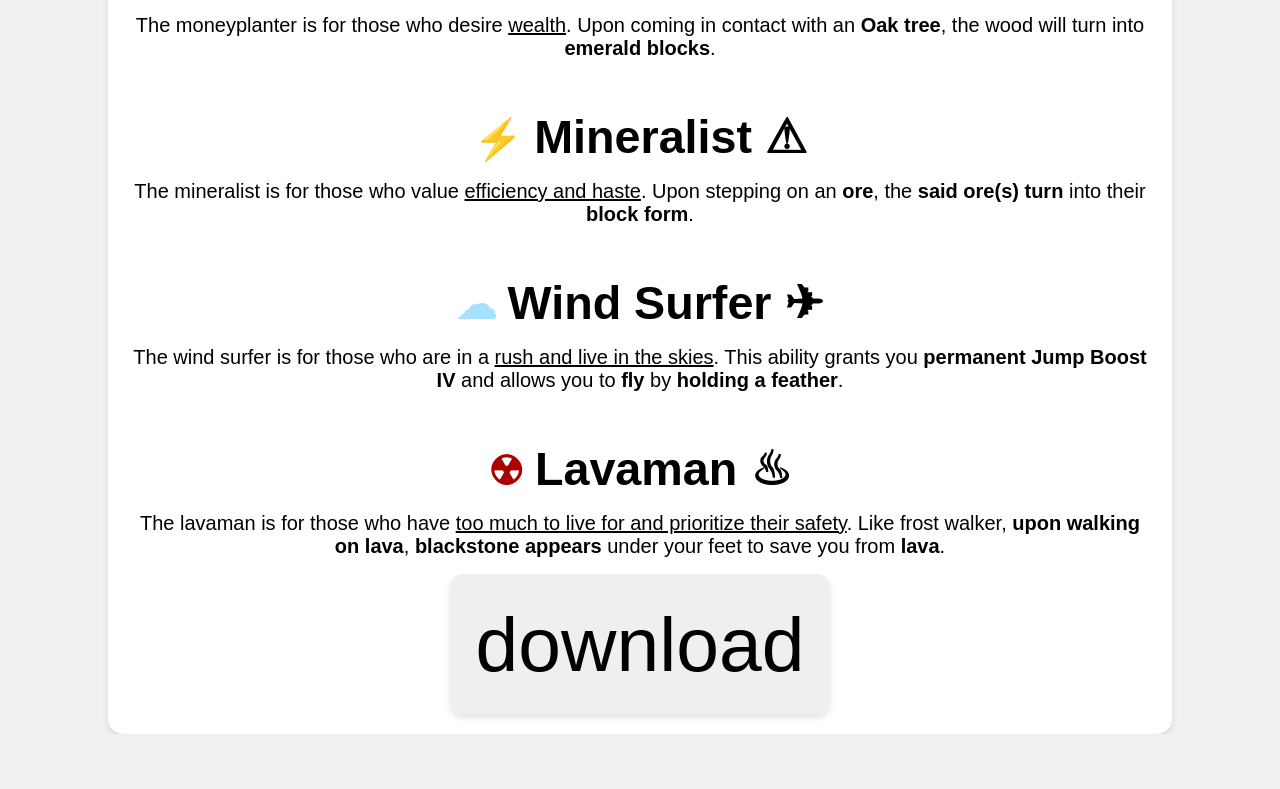
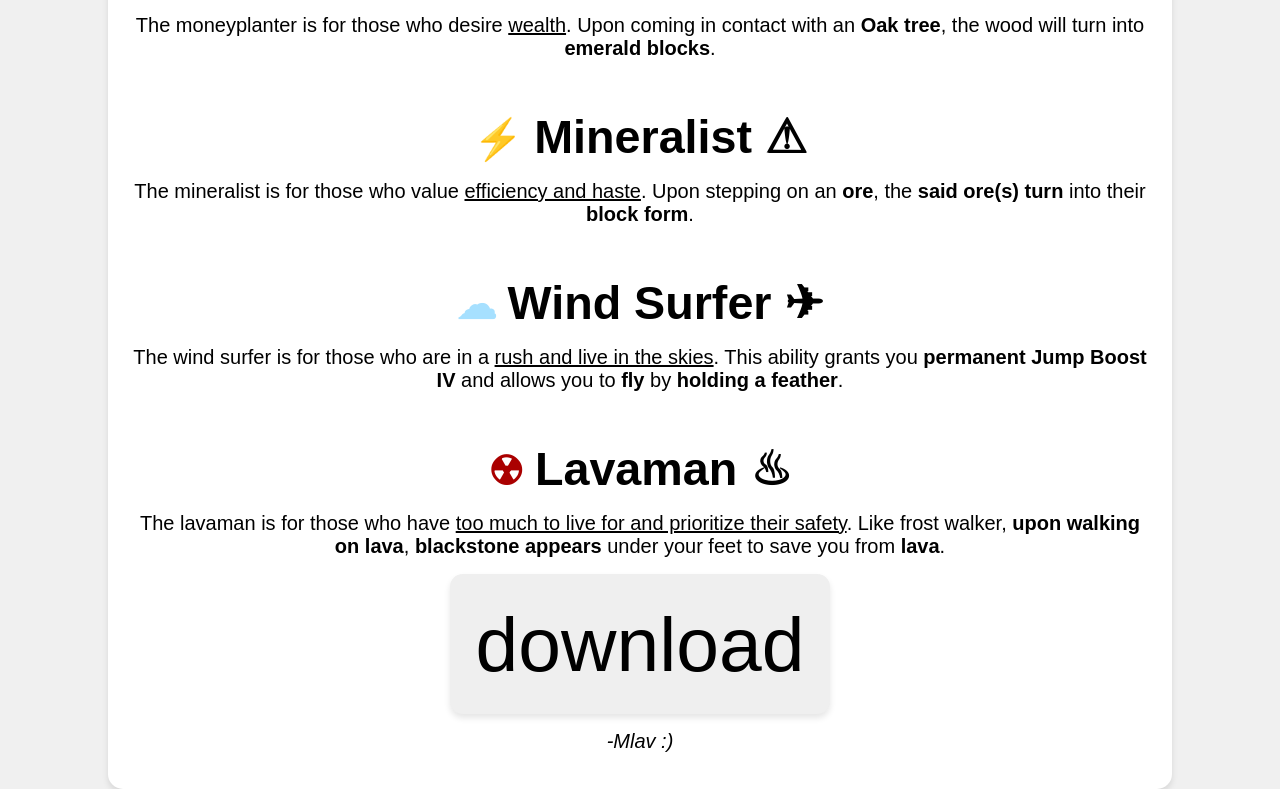
Before and after one commit to Sirpedia/Neutralize, a plain HTML site: page index.html in a window 1280 px wide. Shown: the part 652-1441 px from the top of the page. Before the commit the page ends 1386 px from the top, so only its background shows below. Drawn offline with Linux system fonts and the light colour scheme; a web font is replaced by a local one.

Commit message:
Update index.html

```diff
--- a/index.html
+++ b/index.html
@@ -55,6 +55,7 @@
             <p><strong><span style="color:#aa0000;font-size:30pt;">☢&nbsp;</span><span style="font-size:35pt;">Lavaman ♨</span></strong></p>
             <p><span style="font-size:15pt;">The lavaman is for those who have <u>too much to live for and prioritize their safety</u>. Like frost walker, <strong>upon walking on lava</strong>, <strong>blackstone appears</strong> under your feet to save you from <strong>lava</strong>.</span></p>
         <button style="font-family: 'Public Pixel', sans-serif; padding: 2vw; border: 0 solid black; border-radius: 1vw; font-size: 6vw;box-shadow: 0 4px 6px rgba(0, 0, 0, 0.1);">download</button>
+                        <p><em><span style="font-size:15pt;">-Mlav :)</span></em></p>
         </div>
     </div>
 </body>
```
